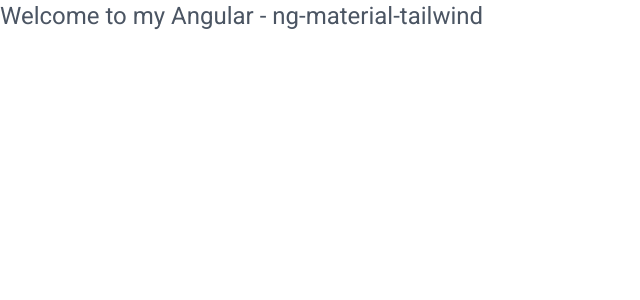
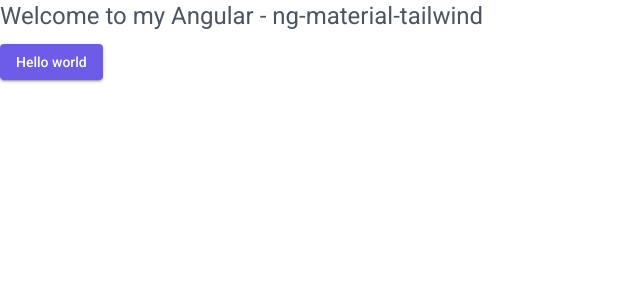
Before and after one commit to ognanshissi/angular-custom-architecture, an Angular app: page / in a window 1280 px wide. Shown: the top 300 px of the page, without its empty margins (0-640 px from the left). Built offline with nearby package versions, Linux system fonts and the light colour scheme.

Commit message:
feat(theming): customise material and tailwindcss
- Use global variables for tailwindcss and material

```diff
--- a/angular.json
+++ b/angular.json
@@ -31,7 +31,6 @@
             ],
             "styles": [
               "src/assets/scss/material-custom.scss",
-              "src/assets/scss/tailwind.scss",
               "src/styles.scss"
             ],
             "scripts": []
--- a/src/app/app.component.html
+++ b/src/app/app.component.html
@@ -1,5 +1,8 @@
 <!-- TODO: Add loader globally -->
-<p class="text-2xl text-gray-600 mx-auto">
+<p class="text-2xl text-gray-600 mx-auto text-primary-A700">
   Welcome to my Angular - {{ title }}
 </p>
+<p>
+  <button mat-raised-button color="primary" >Hello world</button>
+</p>
 <router-outlet></router-outlet>
--- a/src/assets/scss/_variables.scss
+++ b/src/assets/scss/_variables.scss
@@ -1,59 +1,163 @@
-@use '~@angular/material/theming' as mat;
+@use "~@angular/material/theming" as mat;
 
 :root {
-   --primary-50: #cd1717;
-   --primary-100: '';
-   --primary-200: '';
-   --primary-300: '';
-   --primary-400: '';
-   --primary-500: '';
-   --primary-600: '';
-   --primary-800: '';
-   --primary-900: '';
-   --primary-a100: '';
-   --primary-a200: '';
-   --primary-a400: '';
-   --primary-a700: '';
+   --primary-50: #edebfc;
+   --primary-100: #d3cef8;
+   --primary-200: #b6aef3;
+   --primary-300: #988dee;
+   --primary-400: #8274eb;
+   --primary-500: #6c5ce7;
+   --primary-600: #6454e4;
+   --primary-700: #594ae0;
+   --primary-800: #4f41dd;
+   --primary-900: #3d30d7;
+   --primary-a100: #ffffff;
+   --primary-a200: #e9e7ff;
+   --primary-a400: #b9b4ff;
+   --primary-a700: #a29bff;
 
-  --accent-50: #002;
-  --accent-100: '';
-  --accent-200: '';
-  --accent-300: '';
-  --accent-400: '';
-  --accent-500: '';
-  --accent-600: '';
-  --accent-800: '';
-  --accent-900: '';
-  --accent-a100: '';
-  --accent-a200: '';
-  --accent-a400: '';
-  --accent-a700: '';
+  --accent-50: #fae6e6;
+  --accent-100: #f3c1c1;
+  --accent-200: #eb9898;
+  --accent-300: #e26e6f;
+  --accent-400: #dc4f50;
+  --accent-500: #d63031;
+  --accent-600: #d12b2c;
+  --accent-700: #cc2425;
+  --accent-800: #c61e1f;
+  --accent-900: #bc1313;
+  --accent-a100: #ffecec;
+  --accent-a200: #ffb9b9;
+  --accent-a400: #ff8686;
+  --accent-a700: #ff6d6d;
 
-  --warn-50: '';
-  --warn-100: '';
-  --warn-200: '';
-  --warn-300: '';
-  --warn-400: '';
-  --warn-500: '';
-  --warn-600: '';
-  --warn-800: '';
-  --warn-900: '';
-  --warn-a100: '';
-  --warn-a200: '';
-  --warn-a400: '';
-  --warn-a700: '';
+  --warn-50: #ffe9eb ;
+  --warn-100: #ffc8cb;
+  --warn-200: #f7928c;
+  --warn-300: #ee6660;
+  --warn-400: #f73e35;
+  --warn-500: #fa250b;
+  --warn-600: #ec1010;
+  --warn-700: #da000b;
+  --warn-800: #ce0001;
+  --warn-900: #c00000;
+  --warn-a100: #ffecec;
+  --warn-a200: #ffb9b9;
+  --warn-a400: #ff8686;
+  --warn-a700: #ff6d6d;
 
-  --contrast-50: #f30707;
-  --contrast-100: '';
-  --contrast-200: '';
-  --contrast-300: '';
-  --contrast-400: '';
-  --contrast-500: '';
-  --contrast-600: '';
-  --contrast-800: '';
-  --contrast-900: '';
-  --contrast-a100: '';
-  --contrast-a200: '';
-  --contrast-a400: '';
-  --contrast-a700: '';
+  --contrast-50: #000000;
+  --contrast-100: #000000;
+  --contrast-200: #000000;
+  --contrast-300: #000000;
+  --contrast-400: #000000;
+  --contrast-500: #ffffff;
+  --contrast-600: #ffffff;
+  --contrast-700: #ffffff;
+  --contrast-800: #ffffff;
+  --contrast-900: #ffffff;
+  --contrast-a100: #000000;
+  --contrast-a200: #000000;
+  --contrast-a400: #000000;
+  --contrast-a700: #000000;
 }
+
+// Material palettes
+$custom-primary-color: (
+  50 : var(--primary-50),
+  100 : var(--primary-100),
+  200 : var(--primary-200),
+  300 : var(--primary-300),
+  400 : var(--primary-400),
+  500 : var(--primary-500),
+  600 : var(--primary-600),
+  700 : var(--primary-700),
+  800 : var(--primary-800),
+  900 : var(--primary-900),
+  A100 : var(--primary-a100),
+  A200 : var(--primary-a200),
+  A400 : var(--primary-a400),
+  A700 : var(--primary-a700),
+  contrast: (
+    50 : var(--contrast-50),
+    100 : var(--contrast-100),
+    200 : var(--contrast-200),
+    300 : var(--contrast-300),
+    400 : var(--contrast-400),
+    500 : var(--contrast-500),
+    600 : var(--contrast-600),
+    700 : var(--contrast-700),
+    800 : var(--contrast-800),
+    900 : var(--contrast-900),
+    A100 : var(--contrast-a100),
+    A200 : var(--contrast-a200),
+    A400 : var(--contrast-a400),
+    A700 : var(--contrast-a700),
+  )
+);
+
+$custom-accent-color: (
+  50 : var(--accent-50),
+  100 : var(--accent-100),
+  200 : var(--accent-200),
+  300 : var(--accent-300),
+  400 : var(--accent-400),
+  500 : var(--accent-500),
+  600 : var(--accent-600),
+  700 : var(--accent-700),
+  800 : var(--accent-800),
+  900 : var(--accent-900),
+  A100 : var(--accent-a100),
+  A200 : var(--accent-a200),
+  A400 : var(--accent-a400),
+  A700 : var(--accent-a700),
+  contrast: (
+    50 : var(--contrast-50),
+    100 : var(--contrast-100),
+    200 : var(--contrast-200),
+    300 : var(--contrast-300),
+    400 : var(--contrast-400),
+    500 : var(--contrast-500),
+    600 : var(--contrast-600),
+    700 : var(--contrast-700),
+    800 : var(--contrast-800),
+    900 : var(--contrast-900),
+    A100 : var(--contrast-a100),
+    A200 : var(--contrast-a200),
+    A400 : var(--contrast-a400),
+    A700 : var(--contrast-a700),
+  )
+);
+
+$custom-warn-color: (
+  50 : var(--warn-50),
+  100 : var(--warn-100),
+  200 : var(--warn-200),
+  300 : var(--warn-300),
+  400 : var(--warn-400),
+  500 : var(--warn-500),
+  600 : var(--warn-600),
+  700 : var(--warn-700),
+  800 : var(--warn-800),
+  900 : var(--warn-900),
+  A100 : var(--accent-a100),
+  A200 : var(--accent-a200),
+  A400 : var(--accent-a400),
+  A700 : var(--accent-a700),
+  contrast: (
+    50 : var(--contrast-50),
+    100 : var(--contrast-100),
+    200 : var(--contrast-200),
+    300 : var(--contrast-300),
+    400 : var(--contrast-400),
+    500 : var(--contrast-500),
+    600 : var(--contrast-600),
+    700 : var(--contrast-700),
+    800 : var(--contrast-800),
+    900 : var(--contrast-900),
+    A100 : var(--contrast-a100),
+    A200 : var(--contrast-a200),
+    A400 : var(--contrast-a400),
+    A700 : var(--contrast-a700),
+  )
+);
--- a/src/assets/scss/material-custom.scss
+++ b/src/assets/scss/material-custom.scss
@@ -1,10 +1,11 @@
+@use "tailwind";
+@import "variables";
 @import '~@angular/material/theming';
+@include mat-core();
 
-@include mat-core();
-$ng-material-tailwind-primary: mat-palette($mat-indigo);
-$ng-material-tailwind-accent: mat-palette($mat-pink, A200, A100, A400);
-
-$ng-material-tailwind-warn: mat-palette($mat-red);
+$ng-material-tailwind-primary: mat-palette($custom-primary-color);
+$ng-material-tailwind-accent: mat-palette($custom-accent-color, A200, A100, A400);
+$ng-material-tailwind-warn: mat-palette($custom-warn-color);
 
 $ng-material-tailwind-theme: mat-light-theme((
   color: (
--- a/tailwind.config.js
+++ b/tailwind.config.js
@@ -11,9 +11,77 @@
   },
   darkMode: 'class',
   theme:  {
+    extend: {
+      colors: {
+        primary: {
+          50 : 'var(--primary-50)',
+          100 : 'var(--primary-100)',
+          200 : 'var(--primary-200)',
+          300 : 'var(--primary-300)',
+          400 : 'var(--primary-400)',
+          500 : 'var(--primary-500)',
+          600 : 'var(--primary-600)',
+          700 : 'var(--primary-700)',
+          800 : 'var(--primary-800)',
+          900 : 'var(--primary-900)',
+          a100 : 'var(--primary-a100)',
+          a200 : 'var(--primary-a200)',
+          a400 : 'var(--primary-a400)',
+          a700 : 'var(--primary-a700)',
+        },
+        accent: {
+          50 : 'var(--accent-50)',
+          100 : 'var(--accent-100)',
+          200 : 'var(--accent-200)',
+          300 : 'var(--accent-300)',
+          400 : 'var(--accent-400)',
+          500 : 'var(--accent-500)',
+          600 : 'var(--accent-600)',
+          700 : 'var(--accent-700)',
+          800 : 'var(--accent-800)',
+          900 : 'var(--accent-900)',
+          a100 : 'var(--accent-a100)',
+          a200 : 'var(--accent-a200)',
+          a400 : 'var(--accent-a400)',
+          a700 : 'var(--accent-a700)',
+        },
+        warn: {
+          50 : 'var(--warn-50)',
+          100 : 'var(--warn-100)',
+          200 : 'var(--warn-200)',
+          300 : 'var(--warn-300)',
+          400 : 'var(--warn-400)',
+          500 : 'var(--warn-500)',
+          600 : 'var(--warn-600)',
+          700 : 'var(--warn-700)',
+          800 : 'var(--warn-800)',
+          900 : 'var(--warn-900)',
+          a100 : 'var(--warn-a100)',
+          a200 : 'var(--warn-a200)',
+          a400 : 'var(--warn-a400)',
+          a700 : 'var(--warn-a700)',
+        },
+        contrast: {
+          50 : 'var(--contrast-50)',
+          100 : 'var(--contrast-100)',
+          200 : 'var(--contrast-200)',
+          300 : 'var(--contrast-300)',
+          400 : 'var(--contrast-400)',
+          500 : 'var(--contrast-500)',
+          600 : 'var(--contrast-600)',
+          700 : 'var(--contrast-700)',
+          800 : 'var(--contrast-800)',
+          900 : 'var(--contrast-900)',
+          a100 : 'var(--contrast-a100)',
+          a200 : 'var(--contrast-a200)',
+          a400 : 'var(--contrast-a400)',
+          a700 : 'var(--contrast-a700)',
+        }
+      }
+    },
     fontFamily: {
       ...defaultTheme.fontFamily,
-      sans: ["Roboto", "Helvetica Neue", "sans-serif", ...defaultTheme.fontFamily.sans]
+      sans: ["Roboto", "sans-serif", ...defaultTheme.fontFamily.sans]
     },
     screens: {
       ...defaultTheme.screens,
```
